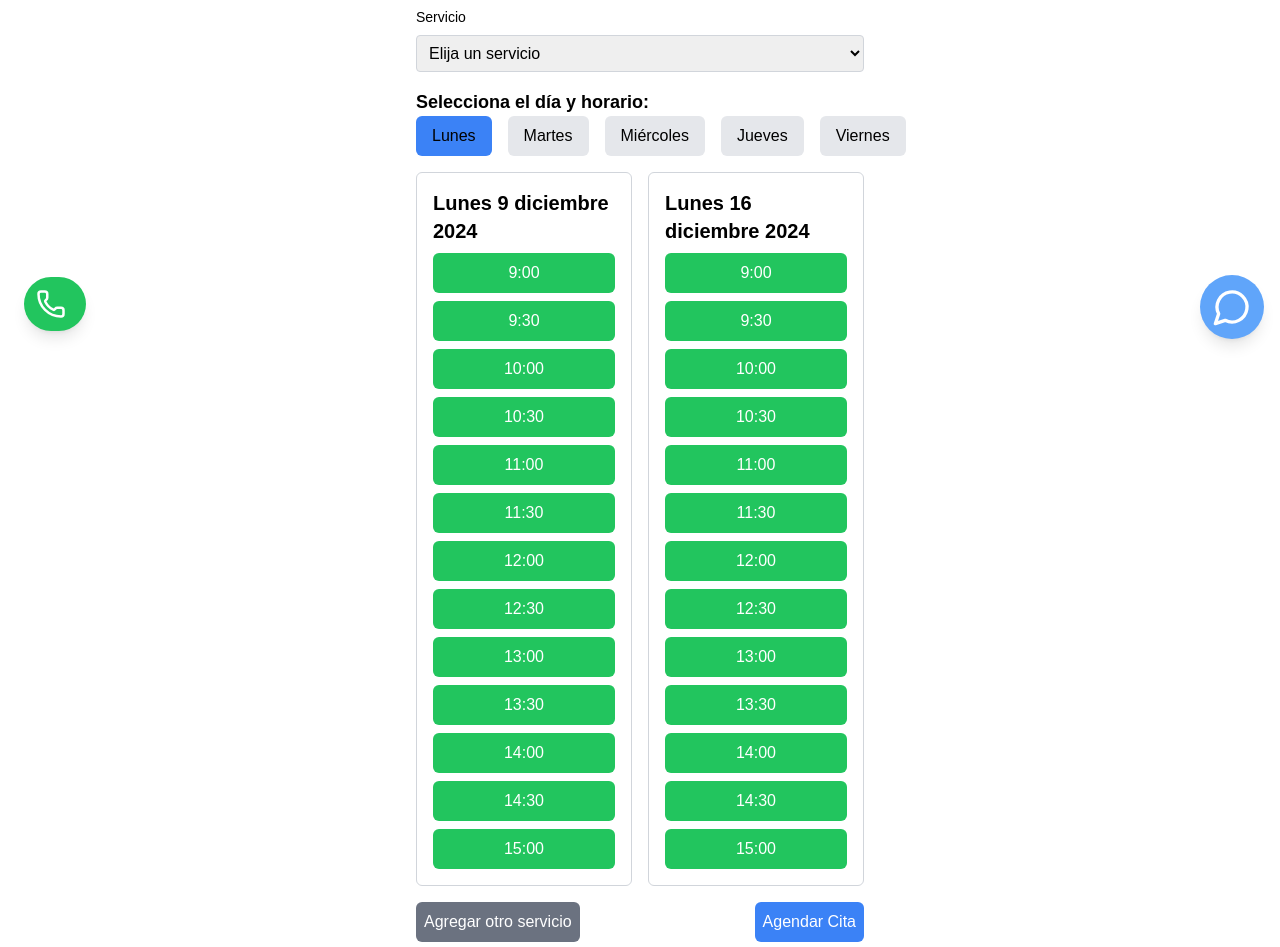
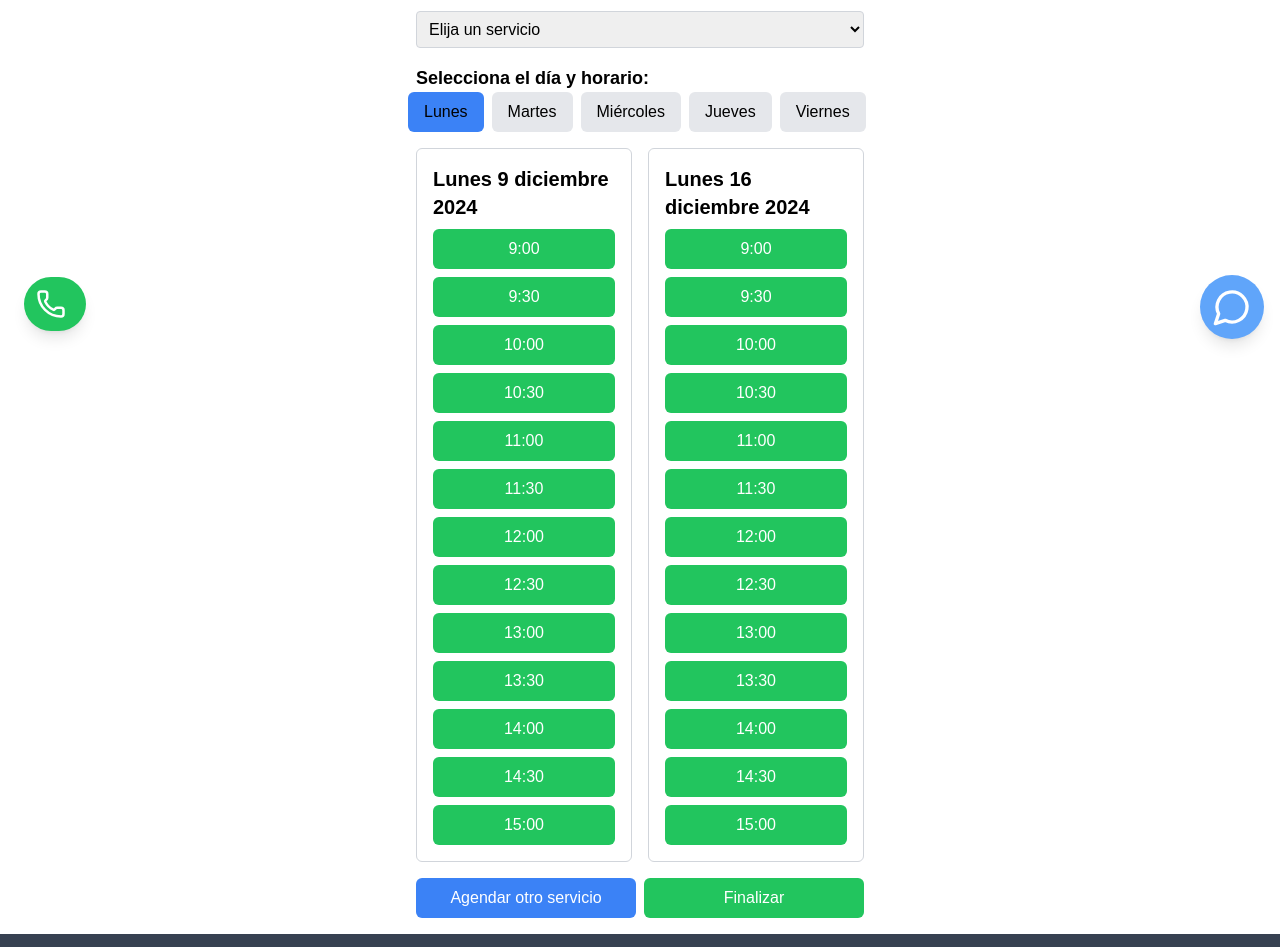
Before and after one commit to peludopolis/peludopolis, a Next.js app in the folder Front/: page /appointments/new in a window 1280 px wide. Shown: the part 445-1392 px from the top of the page. Built offline with nearby package versions, Linux system fonts and the light colour scheme.

Commit message:
Fechas ordenadas en los servicios, y cambios de estilos en Turnos

```diff
--- a/Front/app/appointments/new/page.tsx
+++ b/Front/app/appointments/new/page.tsx
@@ -1,25 +1,25 @@
 'use client';
 
-import React, { useState } from 'react';
-import { useRouter } from 'next/navigation';
-import { format, addWeeks, startOfWeek, addDays } from 'date-fns';
-import { es } from 'date-fns/locale';
-import { Slot, AvailableSlots } from '../../interfaces/index';
+import React, { useState } from "react";
+import { useRouter } from "next/navigation";
+import { format, addWeeks, startOfWeek, addDays } from "date-fns";
+import { es } from "date-fns/locale";
+import { Slot, AvailableSlots } from "../../interfaces/index";
 
 const NewAppointmentPage: React.FC = () => {
   const [formData, setFormData] = useState({
-    name: '',
-    petName: '',
-    service: '',
-    date: '',
-    time: '',
+    name: "",
+    petName: "",
+    service: "",
+    date: "",
+    time: "",
   });
 
   const [selectedSlot, setSelectedSlot] = useState<Slot | null>(null);
   const [availableSlots, setAvailableSlots] = useState<AvailableSlots>({});
   const [appointments, setAppointments] = useState<Slot[]>([]);
   const router = useRouter();
-  const services = ['Elija un servicio ', 'Baño', 'Corte de pelo', 'Corte de uña'];
+  const services = ["Elija un servicio", "Baño", "Corte de pelo", "Corte de uña"];
 
   const handleChange = (e: React.ChangeEvent<HTMLInputElement | HTMLSelectElement>) => {
     setFormData({
@@ -43,7 +43,7 @@ const NewAppointmentPage: React.FC = () => {
         router.push(`/appointments/payment?${queryString}`);
       }
     } catch (error) {
-      alert('Error al enviar la cita. Por favor, verifica la conexión al servidor.');
+      alert("Error al enviar la cita. Por favor, verifica la conexión al servidor.");
     }
   };
 
@@ -51,15 +51,15 @@ const NewAppointmentPage: React.FC = () => {
     if (selectedSlot) {
       setAppointments((prevAppointments) => [...prevAppointments, selectedSlot]);
     }
+
     setFormData({
-      name: '',
-      petName: '',
-      service: '',
-      date: '',
-      time: '',
+      ...formData,
+      service: "",
+      date: "",
+      time: "",
     });
     setSelectedSlot(null);
-    alert('Puedes agregar otro servicio ahora.');
+    alert("Puedes agregar otro servicio ahora.");
   };
 
   const generateDates = () => {
@@ -68,7 +68,7 @@ const NewAppointmentPage: React.FC = () => {
     const week1 = addWeeks(startOfCurrentWeek, 1);
     const week2 = addWeeks(startOfCurrentWeek, 2);
 
-    const daysOfWeek = ['lunes', 'martes', 'miércoles', 'jueves', 'viernes'];
+    const daysOfWeek = ["lunes", "martes", "miércoles", "jueves", "viernes"];
 
     const generateWeek = (startDate: Date) => {
       return daysOfWeek.map((day, index) => {
@@ -84,7 +84,7 @@ const NewAppointmentPage: React.FC = () => {
   };
 
   const { week1, week2 } = generateDates();
-  const [selectedDay, setSelectedDay] = useState<string>('lunes');
+  const [selectedDay, setSelectedDay] = useState<string>("lunes");
 
   const handleDayClick = (day: string) => {
     setSelectedDay(day);
@@ -103,14 +103,14 @@ const NewAppointmentPage: React.FC = () => {
         const previousSlotKey = `${selectedSlot.date} ${selectedSlot.time}`;
         return {
           ...prevSlots,
-          [previousSlotKey]: 'available',
-          [slotKey]: 'occupied',
+          [previousSlotKey]: "available",
+          [slotKey]: "occupied",
         };
       }
 
       return {
         ...prevSlots,
-        [slotKey]: 'occupied',
+        [slotKey]: "occupied",
       };
     });
 
@@ -130,10 +130,14 @@ const NewAppointmentPage: React.FC = () => {
 
   return (
     <div className="container mx-auto px-4">
-      <h1 className="text-black text-3xl text-center font-bold mb-6 mt-4"> Nueva Cita</h1>Agendar
+      <h1 className="text-black text-3xl text-center font-bold mb-6 mt-4">
+        Nueva Cita
+      </h1>
       <form className="max-w-md mx-auto space-y-4" onSubmit={handleSubmit}>
         <div>
-          <label className="text-black block mb-2 text-sm font-medium">Nombre del Cliente</label>
+          <label className="text-black block mb-2 text-sm font-medium">
+            Nombre del Cliente
+          </label>
           <input
             type="text"
             name="name"
@@ -145,7 +149,9 @@ const NewAppointmentPage: React.FC = () => {
           />
         </div>
         <div>
-          <label className="text-black block mb-2 text-sm font-medium">Nombre de la Mascota</label>
+          <label className="text-black block mb-2 text-sm font-medium">
+            Nombre de la Mascota
+          </label>
           <input
             type="text"
             name="petName"
@@ -172,16 +178,19 @@ const NewAppointmentPage: React.FC = () => {
             ))}
           </select>
         </div>
+
         <div className="mb-4">
-          <label className="block text-lg font-semibold text-black">Selecciona el día y horario:</label>
-          <div className="flex space-x-4 mb-4">
-            {['lunes', 'martes', 'miércoles', 'jueves', 'viernes'].map((day, index) => (
+          <label className="block text-lg font-semibold text-black">
+            Selecciona el día y horario:
+          </label>
+          <div className="flex justify-between mb-4 gap-2 -ml-2">
+            {["lunes", "martes", "miércoles", "jueves", "viernes"].map((day, index) => (
               <button
                 key={index}
                 type="button"
                 onClick={() => handleDayClick(day)}
                 className={`${
-                  selectedDay === day ? 'bg-blue-500' : 'bg-gray-200'
+                  selectedDay === day ? "bg-blue-500" : "bg-gray-200"
                 } text-black px-4 py-2 rounded-md w-full`}
               >
                 {day.charAt(0).toUpperCase() + day.slice(1)}
@@ -193,16 +202,16 @@ const NewAppointmentPage: React.FC = () => {
             {getDatesForDay(selectedDay).map((d, index) => (
               <div key={index} className="border border-gray-300 p-4 rounded-md">
                 <h3 className="text-black text-xl font-bold">{`${d.day.charAt(0).toUpperCase() + d.day.slice(1)} ${format(new Date(d.date), 'd MMMM yyyy', { locale: es })}`}</h3>
-                {['9:00', '9:30', '10:00', '10:30', '11:00', '11:30', '12:00', '12:30', '13:00', '13:30', '14:00', '14:30', '15:00'].map((time, timeIndex) => {
+                {["9:00", "9:30", "10:00", "10:30", "11:00", "11:30", "12:00", "12:30", "13:00", "13:30", "14:00", "14:30", "15:00"].map((time, timeIndex) => {
                   const slotKey = `${format(new Date(d.date), 'd MMMM yyyy', { locale: es })} ${time}`;
-                  const isOccupied = availableSlots[slotKey] === 'occupied';
+                  const isOccupied = availableSlots[slotKey] === "occupied";
                   return (
                     <button
                       key={timeIndex}
                       type="button"
                       onClick={() => handleSelectSlot(format(new Date(d.date), 'd MMMM yyyy', { locale: es }), time)}
                       className={`${
-                        isOccupied ? 'bg-red-500' : 'bg-green-500'
+                        isOccupied ? "bg-red-500" : "bg-green-500"
                       } text-white p-2 rounded-md w-full mt-2`}
                       disabled={isOccupied}
                     >
@@ -220,29 +229,30 @@ const NewAppointmentPage: React.FC = () => {
             <h3 className="text-lg font-bold text-black">Detalles de las Citas:</h3>
             {appointments.map((appointment, index) => (
               <div key={index} className="mb-4">
-                <p className="text-black"><strong>Cliente:</strong> {appointment.name}</p>
-                <p className="text-black"><strong>Mascota:</strong> {appointment.petName}</p>
-                <p className="text-black"><strong>Servicio:</strong> {appointment.service}</p>
-                <p className="text-black"><strong>Fecha:</strong> {appointment.date}</p>
-                <p className="text-black"><strong>Hora:</strong> {appointment.time}</p>
+                <p className="text-black">
+                  <strong>Cliente:</strong> {appointment.name} <br />
+                  <strong>Servicio:</strong> {appointment.service} <br />
+                  <strong>Fecha:</strong> {appointment.date} <br />
+                  <strong>Hora:</strong> {appointment.time} <br />
+                </p>
               </div>
             ))}
           </div>
         )}
 
-        <div className="flex justify-between">
+        <div className="flex justify-between mt-4 gap-2">
           <button
             type="button"
             onClick={handleAddAnotherService}
-            className="bg-gray-500 text-white p-2 rounded-md"
+            className="bg-blue-500 text-white py-2 px-4 rounded-md w-full"
           >
-            Agregar otro servicio
+            Agendar otro servicio
           </button>
           <button
             type="submit"
-            className="bg-blue-500 text-white p-2 rounded-md"
+            className="bg-green-500 text-white py-2 px-4 rounded-md w-full"
           >
-            Agendar Cita
+            Finalizar
           </button>
         </div>
       </form>
@@ -251,3 +261,6 @@ const NewAppointmentPage: React.FC = () => {
 };
 
 export default NewAppointmentPage;
+
+
+//
--- a/Front/app/appointments/payment/page.tsx
+++ b/Front/app/appointments/payment/page.tsx
@@ -2,14 +2,7 @@
 
 import React, { useEffect, useState } from 'react';
 import { useSearchParams } from 'next/navigation';
-
-interface Appointment {
-  name: string;
-  petName: string;
-  service: string;
-  date: string;
-  time: string;
-}
+import { Appointment } from '../../interfaces/index';
 
 const PaymentPage: React.FC = () => {
   const searchParams = useSearchParams();
@@ -21,6 +14,13 @@ const PaymentPage: React.FC = () => {
 
       if (rawAppointments) {
         const parsedAppointments: Appointment[] = JSON.parse(rawAppointments);
+        parsedAppointments.sort((a, b) => {
+          const dateA = Date.parse(a.date);
+          const dateB = Date.parse(b.date);
+
+          return dateA - dateB;
+        });
+
         setAppointments(parsedAppointments);
       } else {
         const name = searchParams.get('name');
--- a/Front/app/interfaces/index.ts
+++ b/Front/app/interfaces/index.ts
@@ -73,6 +73,7 @@ export interface AvailableSlots {
 export interface Appointment {
   name: string;
   petName: string;
+  service: string;
   date: string;
   time: string;
 }
```
Also changed, not shown: 1 other file (tests, documents, lock files or other folders).
